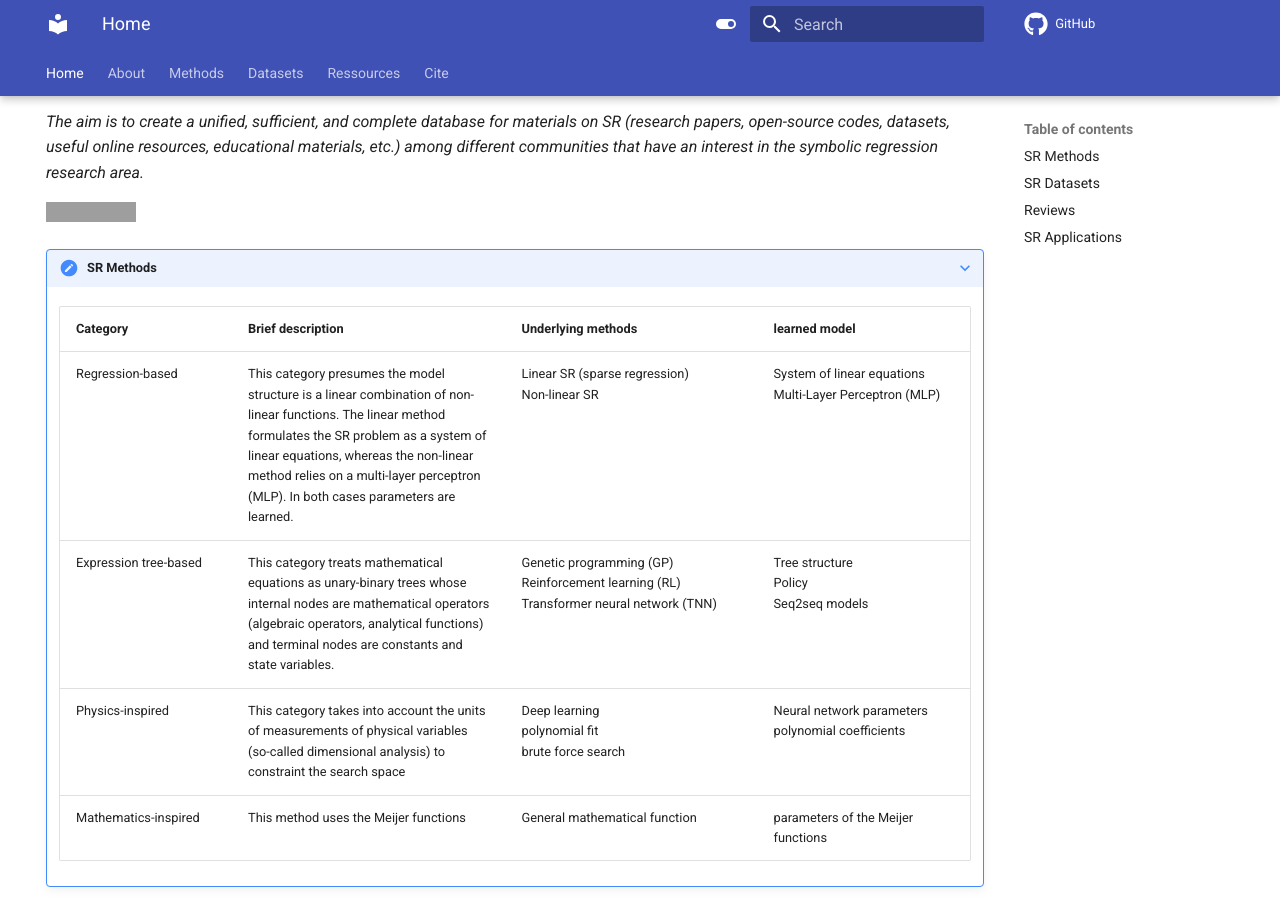
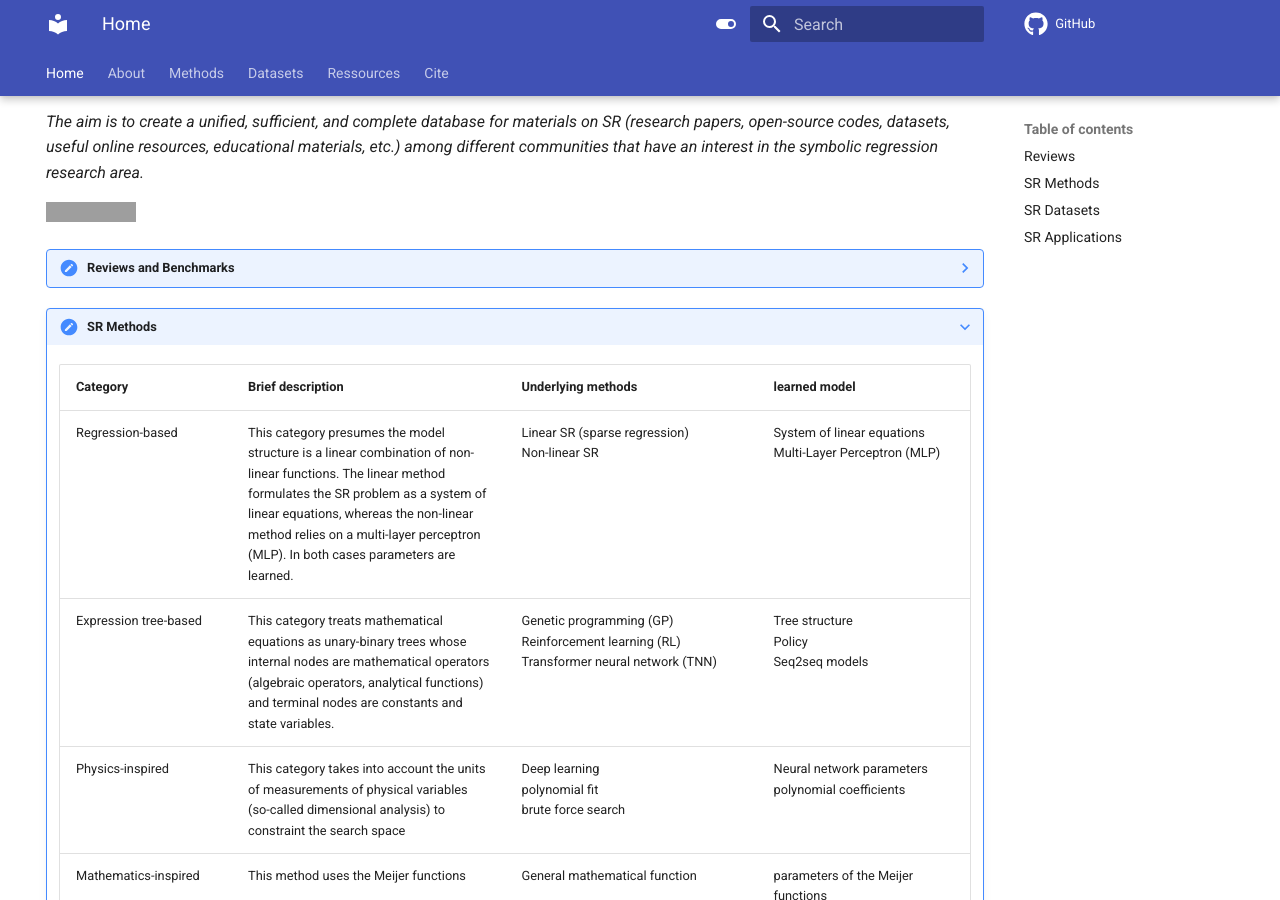
Before and after one commit to nmakke/SR-LivingReview, an MkDocs documentation site: the page built from docs/index.md, in a window 1280 px wide and 900 px high, scrolled down 330 px. Built offline with MkDocs 1.6.1 and Material for MkDocs 9.7.7, drawn with Linux system fonts in a browser that asks for light colours; formulas are drawn with MathJax 3; comment, search, counter and statistics services are not loaded; part of the change alters nothing that is shown; some of the changed text lies outside the part shown; grey boxes are pictures that could not be loaded.

Commit message:
Update index.md

```diff
--- a/docs/index.md
+++ b/docs/index.md
@@ -17,6 +17,15 @@ hide:
 <!-- This living review was proposed in the mentioned review in analogy with [HEP ML Living Review](https://iml-wg.github.io/HEPML-LivingReview/). The goal is to list all research works on symbolic regression, so it is expected that ***this list will continue to evolve***. The fact that a paper is listed in this document does not endorse or validate its content - that is for the community (and for peer review) to decide. -->
 
 [![download](https://img.shields.io/badge/download-review-blue.svg)](https://arxiv.org/pdf/2211.10873.pdf)
+
+??? note "Reviews and Benchmarks"
+    <div class="meta_for_parser tablespecs"
+    style="font-size: 1pt;visibility:hidden" markdown>
+    ##  Reviews
+    </div>
+
+      * [Interpretable Scientific Discovery with Symbolic Regression: A Review](https://arxiv.org/pdf/2211.10873.pdf)
+      * [Contemporary Symbolic Regression Methods and their Relative Performance](https://arxiv.org/pdf/2107.14351.pdf) [![#c5f015](https://via.placeholder.com/15/c5f015/000000?text=+)`code`](https://github.com/cavalab/srbench)
 
 ???+ note "SR Methods"
     <div class="meta_for_parser tablespecs"
@@ -91,15 +100,6 @@ hide:
           </tbody>
       </table>
 
-??? note "Reviews and Benchmarks"
-    <div class="meta_for_parser tablespecs"
-    style="font-size: 1pt;visibility:hidden" markdown>
-    ##  Reviews
-    </div>
-
-      * [Interpretable Scientific Discovery with Symbolic Regression: A Review](https://arxiv.org/pdf/2211.10873.pdf)
-      * [Contemporary Symbolic Regression Methods and their Relative Performance](https://arxiv.org/pdf/2107.14351.pdf) [![#c5f015](https://via.placeholder.com/15/c5f015/000000?text=+)`code`](https://github.com/cavalab/srbench)
-
 ??? "SR Applications in physics"
     <div class="meta_for_parser tablespecs"
     style="font-size: 1pt;visibility:hidden" markdown>
```
